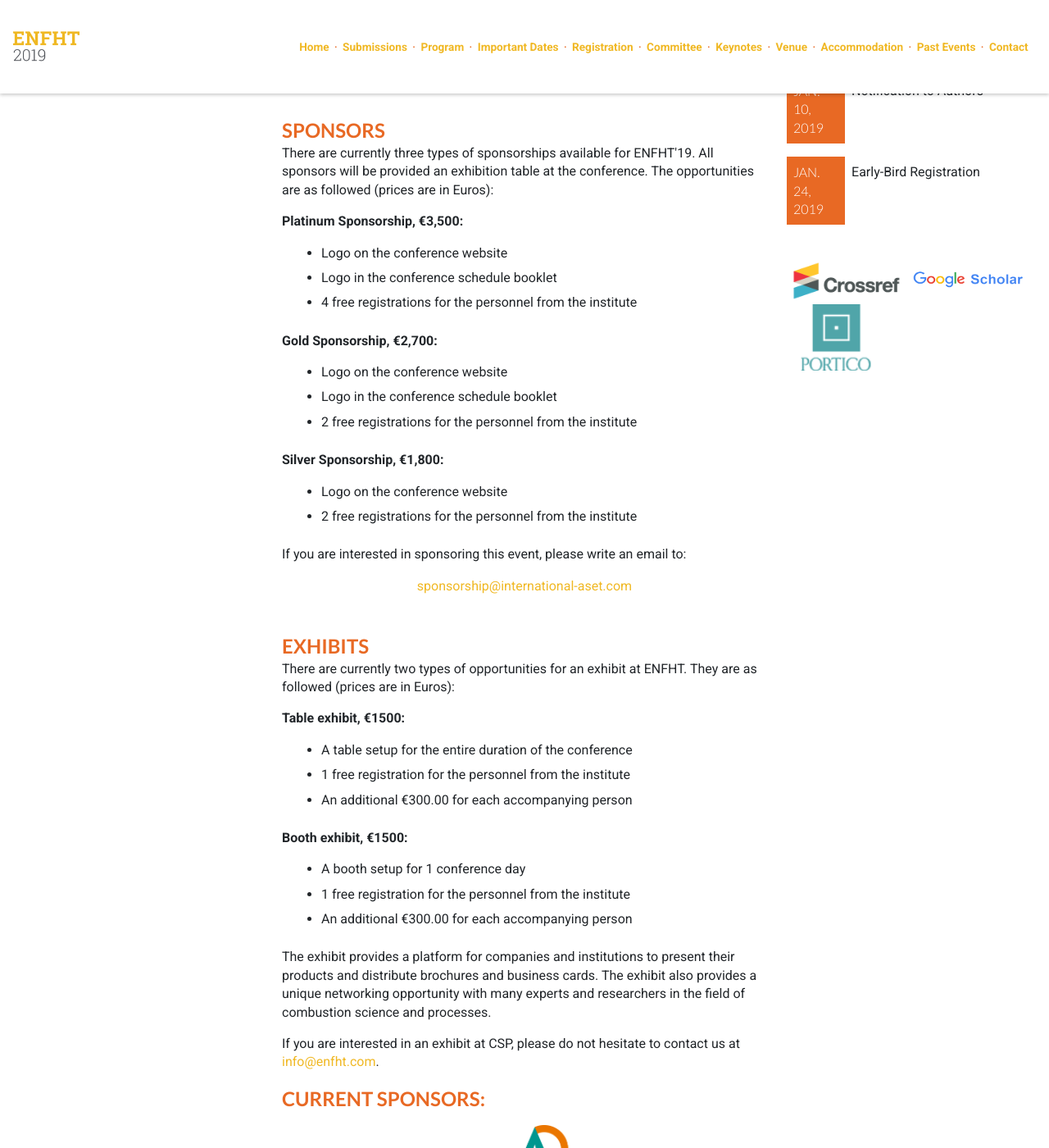
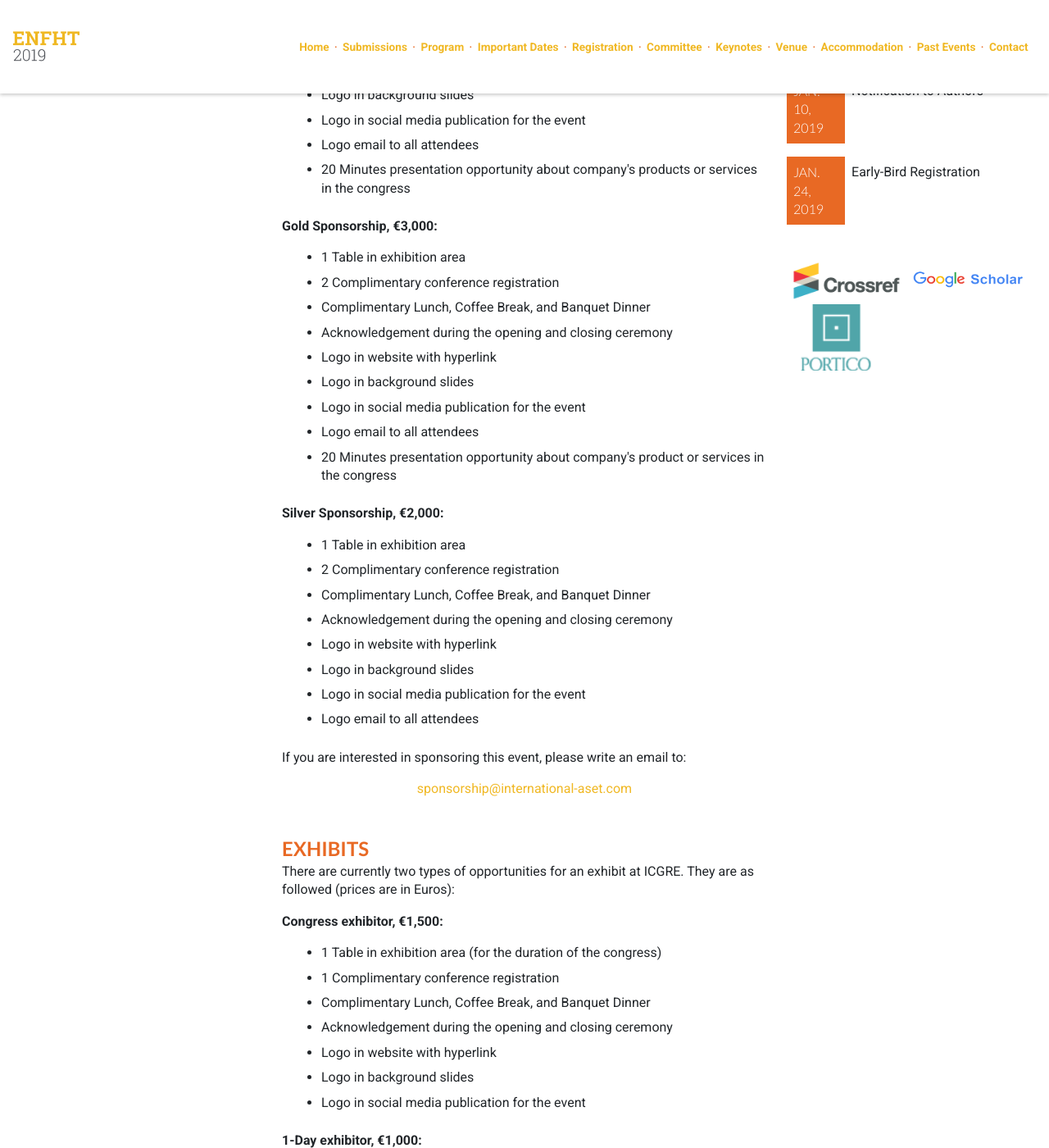
Before and after one commit to intaset/enfht, a Jekyll site: the page built from sponsor.html, in a window 1280 px wide and 1400 px high, scrolled down 706 px. Shown: the whole window at 82% size. Built offline with Jekyll 4.4.1, drawn with Linux system fonts in a browser that asks for light colours; nearby versions of some CDN libraries; Markdown is read by kramdown in place of the engine named in the settings; comment, search, counter and statistics services are not loaded; some of the changed text lies outside the part shown.

Commit message:
Edited sponsor page

```diff
--- a/sponsor.html
+++ b/sponsor.html
@@ -7,32 +7,44 @@ keyword: experimental flow conference, expiremental heat transfer conference, nu
 
 <div class="unit unit-s-1 unit-m-1-4-1 unit-l-1-4-1">
   <div class="unit-spacer content">
-    <p class="body">Current Sponsors:</p>
-    <div class="sponsor">
-        <a href="http://international-aset.com"><img src="../img/int-aset.svg" class="flex-sponsor1"></a><br><b>Organizing Sponsor</b><br>
-
-        <a href="http://avestia.com"><img src="../img/avestia.png" class="flex-sponsor"></a>
-    </div>
 
     <h3>Sponsors</h3>
     <p class="body">There are currently three types of sponsorships available for ENFHT'19. All sponsors will be provided an exhibition table at the conference. The opportunities are as followed (prices are in Euros):</p>
 
-   <p class="body bold">Platinum Sponsorship, €3,500:</p>
+   <p class="body bold">Platinum Sponsorship, €4,000:</p>
         <ul>
-            <li> Logo on the conference website </li>
-            <li> Logo in the conference schedule booklet </li>
-            <li> 4 free registrations for the personnel from the institute</li>
+            <li> 2 Tables in exhibition area </li>
+            <li> 4 Complimentary conference registration </li>
+            <li> Complimentary Lunch, Coffee Break, and Banquet Dinner</li>
+            <li> Acknowledgement during the opening and closing ceremony </li>
+            <li> Logo in website with hyperlink </li>
+            <li> Logo in background slides </li>
+            <li> Logo in social media publication for the event </li>
+            <li> Logo email to all attendees </li>
+            <li> 20 Minutes presentation opportunity about company's products or services in the congress</li>
         </ul>
-   <p class="body bold">Gold Sponsorship, €2,700:</p>
+   <p class="body bold">Gold Sponsorship, €3,000:</p>
         <ul>
-            <li>Logo on the conference website </li>
-            <li>Logo in the conference schedule booklet </li>
-            <li>2 free registrations for the personnel from the institute</li>
+            <li> 1 Table in exhibition area </li>
+            <li> 2 Complimentary conference registration </li>
+            <li> Complimentary Lunch, Coffee Break, and Banquet Dinner</li>
+            <li> Acknowledgement during the opening and closing ceremony </li>
+            <li> Logo in website with hyperlink </li>
+            <li> Logo in background slides </li>
+            <li> Logo in social media publication for the event </li>
+            <li> Logo email to all attendees </li>
+            <li> 20 Minutes presentation opportunity about company's product or services in the congress</li>
         </ul>
-    <p class="body bold">Silver Sponsorship, €1,800:</p>
+    <p class="body bold">Silver Sponsorship, €2,000:</p>
         <ul>
-            <li>Logo on the conference website </li>
-            <li>2 free registrations for the personnel from the institute</li>
+            <li> 1 Table in exhibition area </li>
+            <li> 2 Complimentary conference registration </li>
+            <li> Complimentary Lunch, Coffee Break, and Banquet Dinner</li>
+            <li> Acknowledgement during the opening and closing ceremony </li>
+            <li> Logo in website with hyperlink </li>
+            <li> Logo in background slides </li>
+            <li> Logo in social media publication for the event </li>
+            <li> Logo email to all attendees </li>
         </ul>
     <p class="body">If you are interested in sponsoring this event, please write an email to:</p>
 
@@ -40,20 +52,29 @@ keyword: experimental flow conference, expiremental heat transfer conference, nu
 
     <br><br>
 
-    <h3>Exhibits</h3>
-    <p class="body">There are currently two types of opportunities for an exhibit at ENFHT. They are as followed (prices are in Euros):</p>
-      <p class="body bold">Table exhibit, €1500:</p>
+     <h3>Exhibits</h3>
+    <p class="body">There are currently two types of opportunities for an exhibit at ICGRE. They are as followed (prices are in Euros):</p>
+
+       <p class="body bold">Congress exhibitor, €1,500:</p>
         <ul>
-            <li>A table setup for the entire duration of the conference</li>
-            <li>1 free registration for the personnel from the institute</li>
-            <li>An additional €300.00 for each accompanying person</li>
+            <li> 1 Table in exhibition area (for the duration of the congress) </li>
+            <li> 1 Complimentary conference registration </li>
+            <li> Complimentary Lunch, Coffee Break, and Banquet Dinner</li>
+            <li> Acknowledgement during the opening and closing ceremony </li>
+            <li> Logo in website with hyperlink </li>
+            <li> Logo in background slides </li>
+            <li> Logo in social media publication for the event </li>
         </ul>
 
-      <p class="body bold">Booth exhibit, €1500:</p>
+      <p class="body bold">1-Day exhibitor, €1,000:</p>
         <ul>
-            <li>A booth setup for 1 conference day</li>
-            <li>1 free registration for the personnel from the institute</li>
-            <li>An additional €300.00 for each accompanying person</li>
+            <li> 1 Table in exhibition area (for 1 day) </li>
+            <li> 1 Complimentary conference registration </li>
+            <li> Complimentary Lunch, Coffee Break, and Banquet Dinner</li>
+            <li> Acknowledgement during the opening and closing ceremony </li>
+            <li> Logo in website with hyperlink </li>
+            <li> Logo in background slides </li>
+            <li> Logo in social media publication for the event </li>
         </ul>
 
       <p class="body">The exhibit provides a platform for companies and institutions to present their products and distribute brochures and business cards. The exhibit also provides a unique networking opportunity with many experts and researchers in the field of combustion science and processes.</p>
@@ -67,7 +88,7 @@ keyword: experimental flow conference, expiremental heat transfer conference, nu
 
             <a href="http://avestia.com" target="_blank"><img src="../img/avestia.png" alt="Avestia Publishing" style="max-width:150px; float:left;  padding: 0px 20px 0px 20px;"></a>
 
-            <a href="http://where2submit.com" target="_blank"><img src="../img/W2S_logo.png" alt="Where2Submit"style="max-width:230px; float:left;  padding: 35px 25px 0px 25px;"></a>
+            <a href="http://where2submit.com" target="_blank"><img src="../img/W2S_logo.png" alt="Where2Submit" style="max-width:230px; float:left;  padding: 35px 25px 0px 25px;"></a>
             <div class="cf"></div>
         </div>
 
```
Also changed, not shown: 1 other file.
